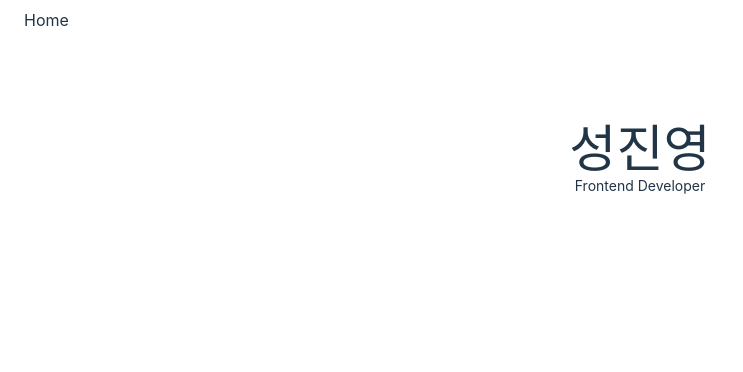
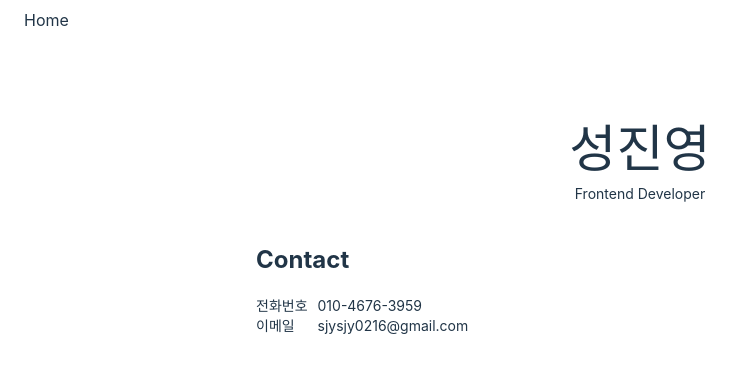
Before and after one commit to Jinyoung2000/my-portfolio-web, a React (Vite) app: page / in a window 1280 px wide. Shown: the top 372 px of the page, without its empty margins (0-743 px from the left). Built offline with nearby package versions, Linux system fonts and the light colour scheme.

Commit message:
feat: HomePage profile, contact mocking

```diff
--- a/src/layouts/MainLayout.tsx
+++ b/src/layouts/MainLayout/index.tsx
@@ -1,6 +1,6 @@
 import { Outlet } from 'react-router-dom'
 
-import AppBar from '@components/AppBar'
+import AppBar from 'layouts/MainLayout/components/AppBar'
 
 const MainLayout = () => {
 	return (
--- /dev/null
+++ b/src/pages/Home/components/Contact.tsx
@@ -0,0 +1,34 @@
+import { isNotNil } from 'utils'
+import { Spacing } from '@components/base'
+
+import { css } from '@emotion/react'
+
+const Contact = ({ phoneNumber, email }: { phoneNumber?: string; email?: string }) => {
+	return (
+		<section className="px-[20%] text-sm">
+			<h2 className="font-bold text-2xl">Contact</h2>
+			<Spacing size={20} />
+			<div
+				css={css`
+					display: grid;
+					grid-template-columns: max-content auto;
+					column-gap: 10px;
+				`}>
+				{isNotNil(email) && (
+					<>
+						<b>전화번호</b>
+						<span>{phoneNumber}</span>
+					</>
+				)}
+				{isNotNil(email) && (
+					<>
+						<b>이메일</b>
+						<span>{email}</span>
+					</>
+				)}
+			</div>
+		</section>
+	)
+}
+
+export default Contact
--- /dev/null
+++ b/src/pages/Home/components/Profile.tsx
@@ -0,0 +1,10 @@
+const Profile = ({ name, job }: { name: string; job: string }) => {
+	return (
+		<div className="flex flex-col items-center justify-center">
+			<h1 className="font-medium mb-2">{name}</h1>
+			<p className="text-sm">{job}</p>
+		</div>
+	)
+}
+
+export default Profile
--- a/src/pages/Home/index.tsx
+++ b/src/pages/Home/index.tsx
@@ -1,13 +1,23 @@
 import { Spacing } from '@components/base'
+import Contact from 'pages/Home/components/Contact'
+import Profile from 'pages/Home/components/Profile'
+import { isNotNil } from 'utils'
+
+const contactInfo: {
+	phoneNumber?: string
+	email?: string
+} | null = {
+	phoneNumber: '010-4676-3959',
+	email: 'sjysjy0216@gmail.com',
+}
 
 const Home = () => {
 	return (
 		<section>
 			<Spacing size={80} />
-			<div className="flex flex-col items-center justify-center">
-				<h1 className="font-medium">성진영</h1>
-				<p className="text-sm">Frontend Developer</p>
-			</div>
+			<Profile name="성진영" job="Frontend Developer" />
+			<Spacing size={40} />
+			{isNotNil(contactInfo) && <Contact phoneNumber={contactInfo.phoneNumber} email={contactInfo.email} />}
 		</section>
 	)
 }
--- /dev/null
+++ b/src/utils/index.ts
@@ -0,0 +1 @@
+export const isNotNil = <T>(value?: T | null | undefined): value is T => value != null
```
Also changed, not shown: src/layouts/MainLayout/components/AppBar.tsx (renamed from src/components/AppBar.tsx).
